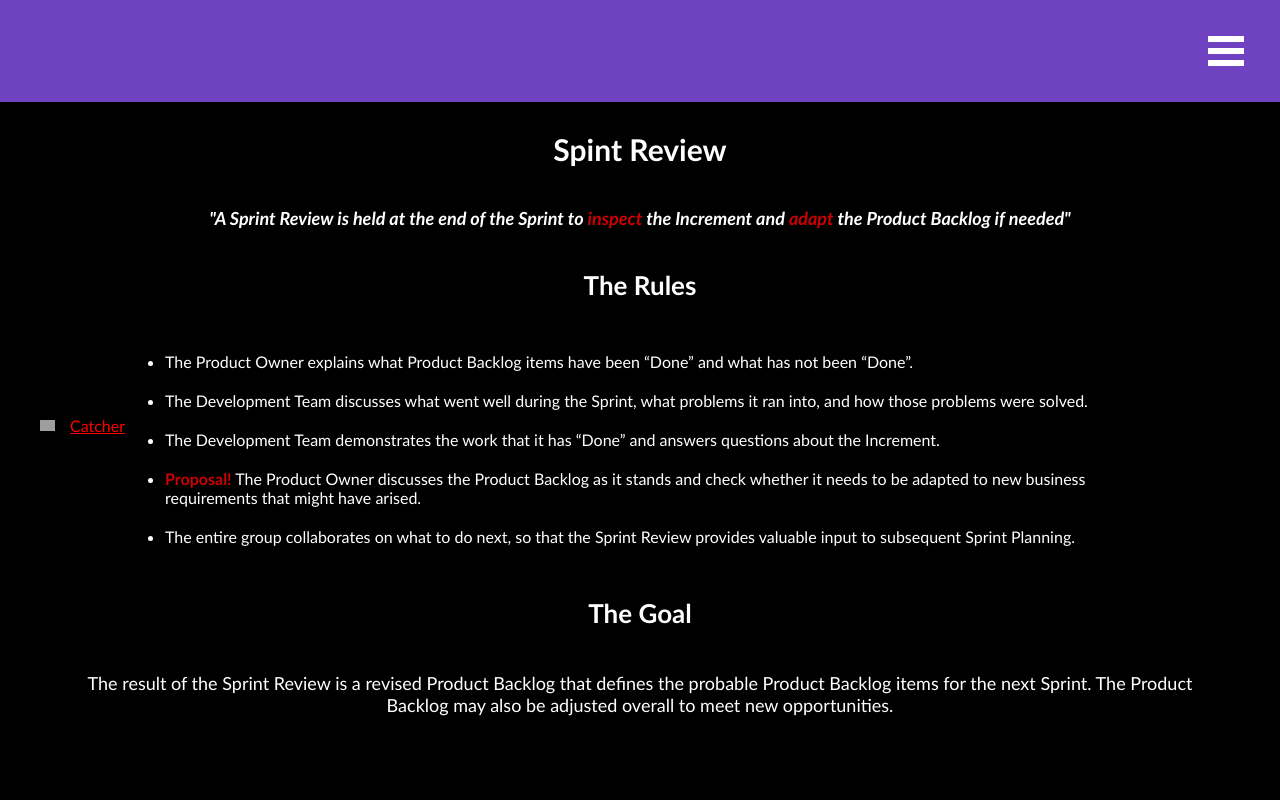
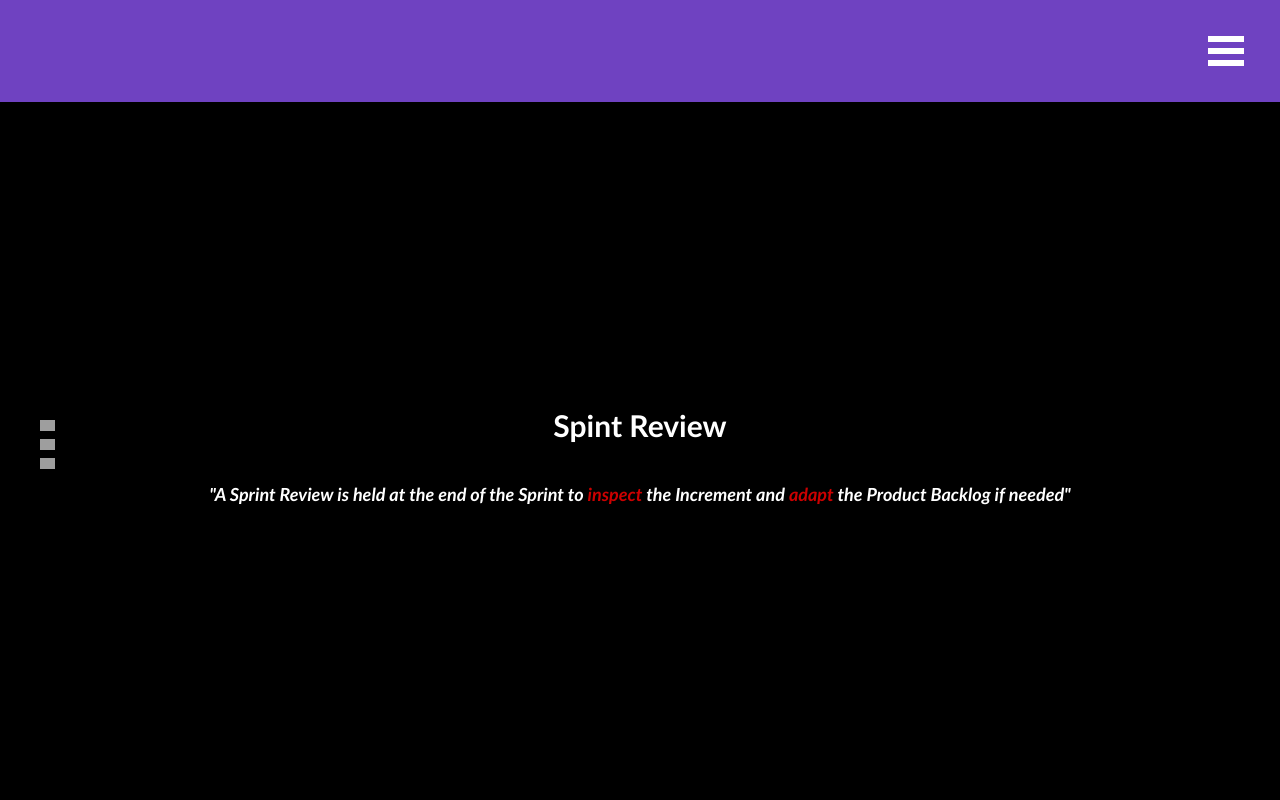
Before and after one commit to giuliagworld/agile-guide, a React app: page / in a window 1280 px wide. Shown: the top 800 px of the page. Built offline with nearby package versions, Linux system fonts and the light colour scheme; grey boxes are pictures that could not be loaded; the HTML template or start-up script is replaced by a standard one.

Commit message:
style scrollspy

```diff
--- a/src/components/SprintReview.js
+++ b/src/components/SprintReview.js
@@ -8,6 +8,10 @@ function SprintReview(props) {
         <div className="container">
           <h1 className="heading-1">Spint Review</h1>
           <h2 className="body-2"><em>"A Sprint Review is held at the end of the Sprint to <strong className="red">inspect</strong> the Increment and <strong className="red">adapt</strong> the Product Backlog if needed"</em></h2>
+        </div>
+      </div>
+      <div id="rules" className="container-fluid">
+        <div className="container">
           <h3 className="heading-2">The Rules</h3>
           <ul className="rules-list">
             <li className="rules-item">The Product Owner explains what Product Backlog items have been “Done” and what has not been “Done”.</li>
@@ -16,12 +20,18 @@ function SprintReview(props) {
             <li className="rules-item"><strong className="red">Proposal!</strong> The Product Owner discusses the Product Backlog as it stands and check whether it needs to be adapted to new business requirements that might have arised.</li>
             <li className="rules-item">The entire group collaborates on what to do next, so that the Sprint Review provides valuable input to subsequent Sprint Planning.</li>
           </ul>
+        </div>
+      </div>
+      <div id="goal" className="container-fluid">
+        <div className="container">
           <h3 className="heading-2">The Goal</h3>
           <p className="body-2">The result of the Sprint Review is a revised Product Backlog that defines the probable Product Backlog items for the next Sprint. The Product Backlog may also be adjusted overall to meet new opportunities.</p>
         </div>
       </div>
-      <Scrollspy items={['catcher']} currentClassName="is-current" className="scrollspy">
-        <li className="item"><a href="#catcher">Catcher</a></li>
+      <Scrollspy items={['catcher', 'rules', 'goal']} className="scrollspy" currentClassName="is-current">
+        <li className="item"><a href="#catcher"></a></li>
+        <li className="item"><a href="#rules"></a></li>
+        <li className="item"><a href="#goal"></a></li>
       </Scrollspy>
     </section>
   )
--- /dev/null
+++ b/src/scss/_scrollspy.scss
@@ -0,0 +1,31 @@
+  .scrollspy {
+    display: none;
+    @include media-breakpoint-up(md) {
+      display: block;
+      position: fixed;
+      left: 0;
+      top: 50%;
+      list-style: none;
+      text-align: left;
+      .item {
+        padding-left: 30px;
+        background-image: url("/assets/circle-white.svg");
+        background-repeat: no-repeat;
+        background-position: left;
+        background-size: 15px;
+      }
+      a {
+        display: inline-block;
+      }
+      .is-current {
+        background-image: url("/assets/dot-circle-white.svg");
+        background-repeat: no-repeat;
+        background-position: left;
+        background-size: 15px;
+        padding-left: 30px;
+        a {
+          display: inline-block;
+        }
+      }
+    }
+  }
--- a/src/scss/_sprintReview.scss
+++ b/src/scss/_sprintReview.scss
@@ -7,42 +7,14 @@
   background-size: auto;
   color: $white;
   @include media-breakpoint-up(md) {
-    min-height: 100vh;
-    height: 100vh;
     padding-top: 102px;
-    max-height: 995px;
     background-size: cover;
   }
-  .scrollspy {
-    position: fixed;
-    left: 0;
-    top: 50%;
-    list-style: none;
-    .item {
-      padding-left: 30px;
-      background-image: url("/assets/circle-white.svg");
-      background-repeat: no-repeat;
-      background-position: left;
-      background-size: 15px;
-    }
-    a {
-      color: green;
-    }
-    .is-current {
-      background-image: url("/assets/dot-circle-white.svg");
-      background-repeat: no-repeat;
-      background-position: left;
-      background-size: 15px;
-      padding-left: 30px;
-      a {
-        color: red;
-      }
-    }
-  }
+
   .container-fluid {
+    height: calc(100vh - 102px);
     background-color: $black;
     display: flex;
-    height: 100%;
     flex-direction: column;
     justify-content: center;
     .rules-list {
--- a/src/scss/styles.scss
+++ b/src/scss/styles.scss
@@ -6,4 +6,5 @@
 @import '_nav';
 @import '_header';
 @import '_sprintReview';
+@import '_scrollspy';
 @import '_footer';
```
